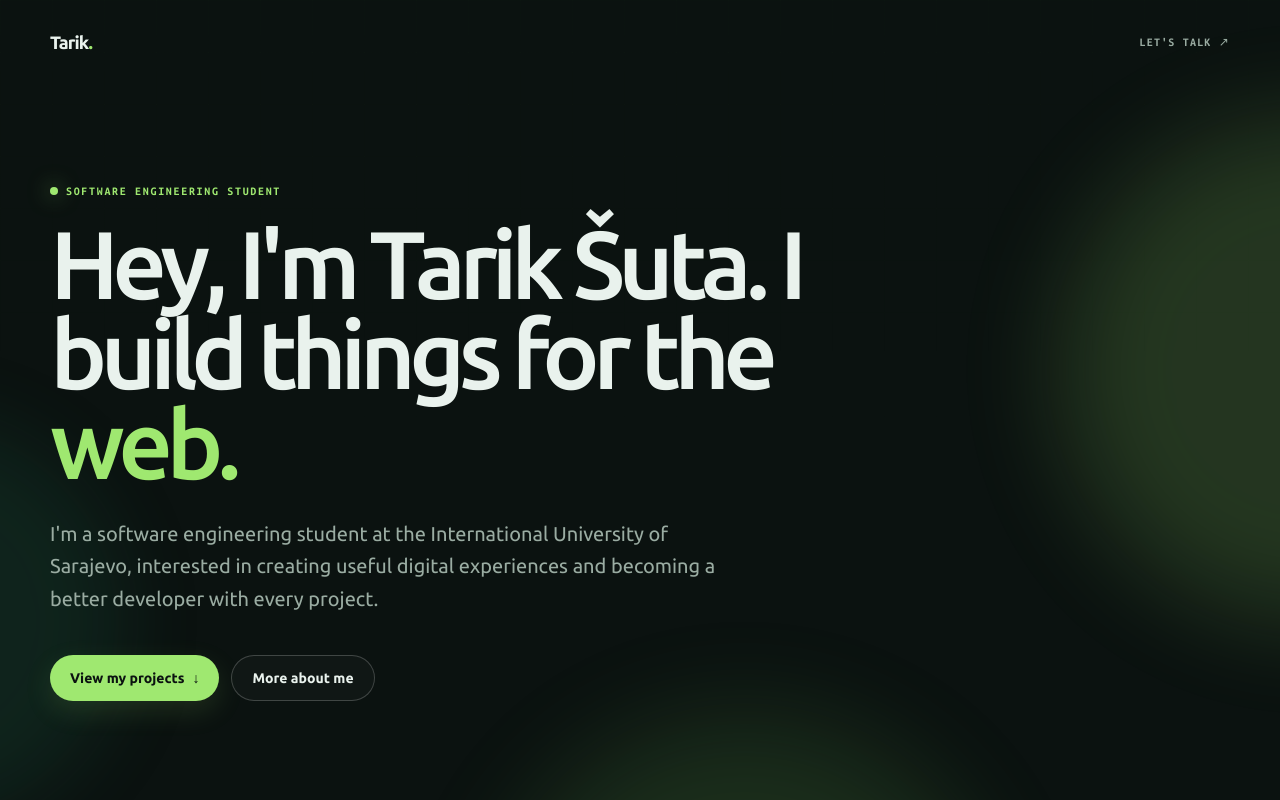
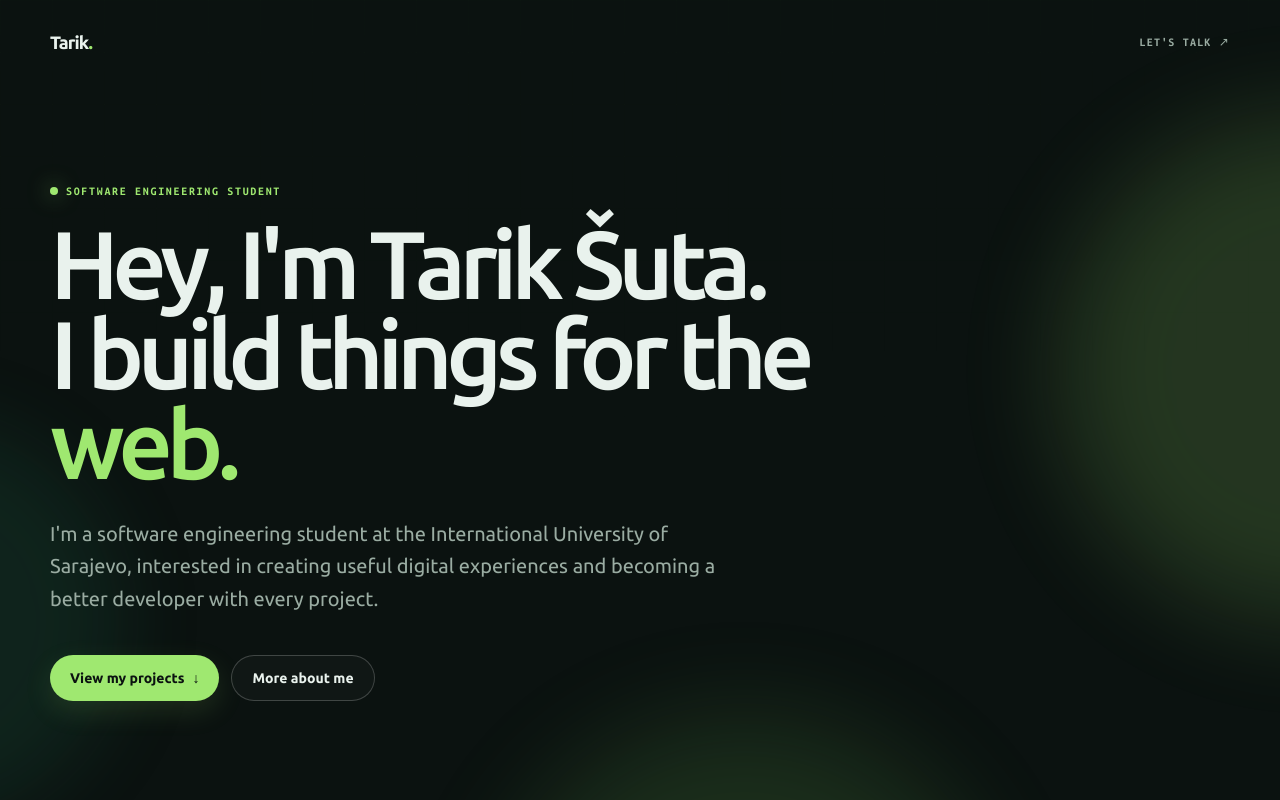
Before and after one commit to Tarik-Shuta/TarikShuta, a React (Vite) app: page / in a window 1280 px wide. Shown: the top 800 px of the page. Built offline with nearby package versions, Linux system fonts and the light colour scheme.

Commit message:
Added slight changes to the text

```diff
--- a/src/pages/Home.tsx
+++ b/src/pages/Home.tsx
@@ -81,7 +81,7 @@ function Home() {
           </p>
 
           <h1 className="hero-title max-w-4xl text-5xl leading-[0.94] font-medium tracking-[-0.07em] text-ink sm:text-7xl lg:text-8xl">
-            Hey, I&apos;m Tarik Šuta. I build things for the <span className="text-accent">web.</span>
+            Hey, I&apos;m Tarik Šuta. <span className="block">I build things for the <span className="text-accent">web.</span></span>
           </h1>
 
           <p className="hero-copy mt-7 max-w-2xl text-lg leading-relaxed text-muted sm:text-xl">
```
